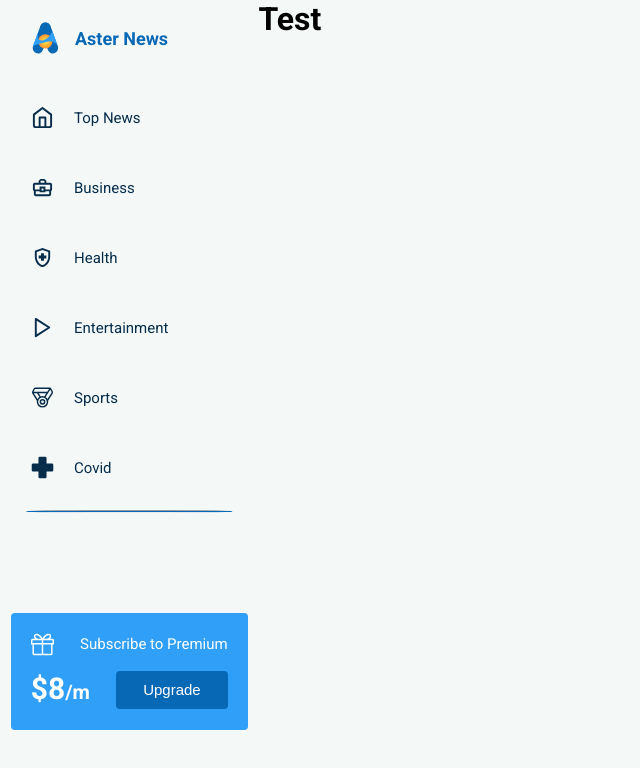
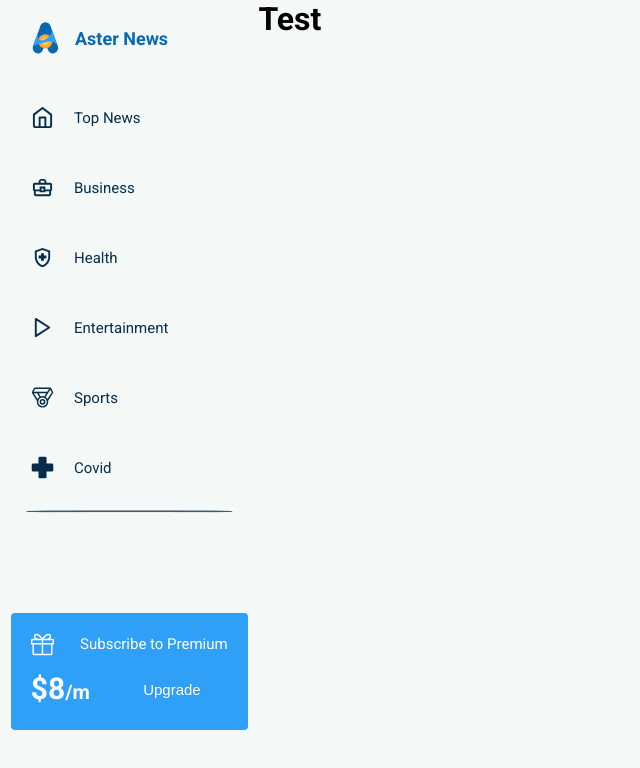
Before and after one commit to posop1/web-news, a Next.js app: page / in a window 1280 px wide. In both pictures the pointer is over the button "Upgrade". Shown: the top 768 px of the page, without its empty margins (0-640 px from the left). Built offline with nearby package versions, Linux system fonts and the light colour scheme.

Commit message:
fix subscribe badge hover styles

```diff
--- a/components/SideBar/SubscribeBage/SubscribeBage.module.scss
+++ b/components/SideBar/SubscribeBage/SubscribeBage.module.scss
@@ -46,4 +46,12 @@
   font-size: 15px;
   line-height: 18px;
   color: #ffffff;
+
+  transition: 0.1s ease-in-out;
+
+  cursor: pointer;
+
+  &:hover {
+    background: #2f9ff8;
+  }
 }
```
